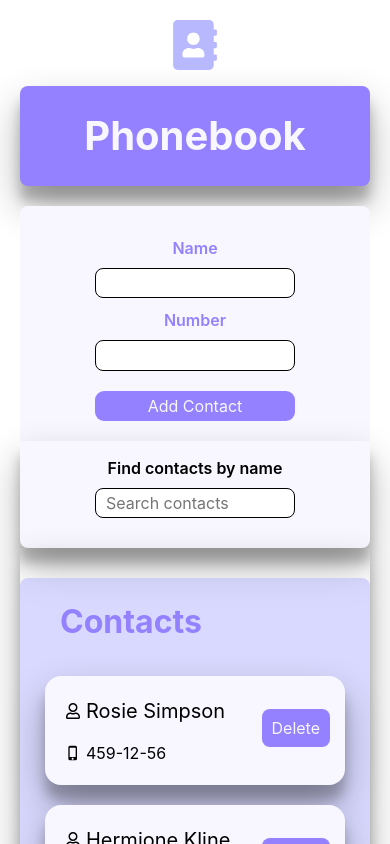
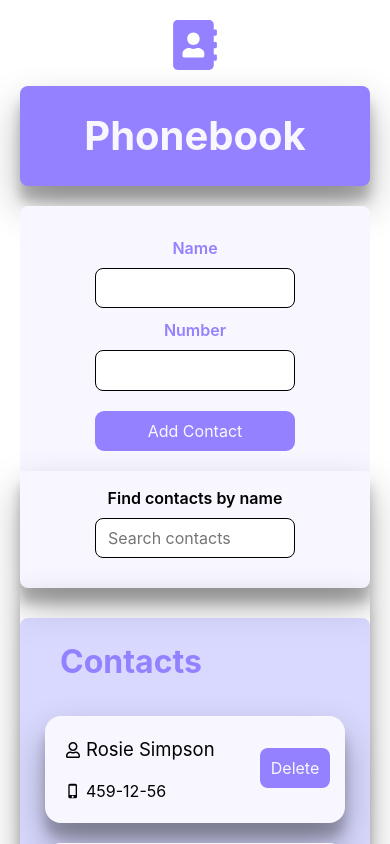
Before and after one commit to DennisUser1/react-hw-03, a React (Vite) app: page / in a window 390 px wide. Shown: the top 844 px of the page. Built offline with nearby package versions, Linux system fonts and the light colour scheme.

Commit message:
v.1.2. Fixed bugs - New contacts are now added at the beginning of the list

```diff
--- a/src/App.css
+++ b/src/App.css
@@ -1,7 +1,8 @@
 .iconBook {
-  color: #b8b8ff;
+  color: #9381ff;
   display: block;
   margin: 0 auto 16px auto;
+  font-size: 80px;
 }
 
 .mainTitle {
@@ -46,7 +47,9 @@
   display: flex;
   justify-content: center;
   align-items: center;
-  padding: 10px;
+  /* padding: 10px; */
+  width: 70px;
+  height: 40px;
   border-radius: 8px;
   border: none;
   background-color: #9381ff;
@@ -63,6 +66,10 @@
 }
 
 @media screen and (min-width: 300px) and (max-width: 460px) {
+  .iconBook {
+    font-size: 50px;
+  }
+
   .preTitle {
     text-align: left;
   }
--- a/src/App.jsx
+++ b/src/App.jsx
@@ -25,7 +25,7 @@ export default function App() {
 
   const addContact = (newContact) => {
     setContacts((prevContacts) => {
-      return [...prevContacts, newContact];
+      return [newContact, ...prevContacts];
     });
   };
 
@@ -57,7 +57,7 @@ export default function App() {
 
   return (
     <div className="cardBox">
-      <FaAddressBook size="50" className="iconBook"/>
+      <FaAddressBook className="iconBook"/>
       <h1 className="mainTitle">Phonebook</h1>
       <ContactForm addContact={addContact} />
       <SearchBox filterContacts={filter} setFilterContacts={setFilter} />
--- a/src/components/Contact/Contact.module.css
+++ b/src/components/Contact/Contact.module.css
@@ -6,6 +6,12 @@
 
 .name {
     font-size: 20px;
+    word-wrap: break-word;
+    /* word-break: break-all; */
+    word-break: keep-all;
+    hyphens: auto;
+    white-space: normal;
+    max-width: 170px;
 }
 
 .number {
@@ -23,7 +29,9 @@
     display: flex;
     justify-content: center;
     align-items: center;
-    padding: 10px;
+    /* padding: 10px; */
+    width: 70px;
+    height: 40px;
     border-radius: 8px;
     border: none;
     background-color: #9381ff;
@@ -38,3 +46,9 @@
 .deleteButton:hover {
     background-color: #b8b8ff;
 }
+
+@media screen and (min-width: 300px) and (max-width: 460px) {
+    .name {
+        font-size: 18.5px;
+    }
+}
--- a/src/components/ContactForm/ContactForm.module.css
+++ b/src/components/ContactForm/ContactForm.module.css
@@ -19,7 +19,7 @@
 
 .input {
     max-width: 200px;
-    padding: 5px 10px;
+    padding: 10px 12px;
     margin-bottom: 10px;
     border-radius: 8px;
     outline: none;
@@ -45,7 +45,7 @@
     justify-content: center;
     align-items: center;
     width: 200px;
-    height: 30px;
+    height: 40px;
     /* padding: 10px; */
     border-radius: 9px;
     border: none;
--- a/src/components/SearchBox/SearchBox.module.css
+++ b/src/components/SearchBox/SearchBox.module.css
@@ -24,7 +24,7 @@ label {
 
 input {
     max-width: 200px;
-    padding: 5px 10px;
+    padding: 10px 12px;
     margin-bottom: 10px;
     border-radius: 8px;
     outline: none;
--- a/src/main.jsx
+++ b/src/main.jsx
@@ -1,7 +1,8 @@
 import { StrictMode } from 'react';
 import { createRoot } from 'react-dom/client';
 import App from './App.jsx';
-import './index.css';
+import "./styles/variables.css";
+import "./styles/reset.css";
 import "modern-normalize";
 
 createRoot(document.getElementById('root')).render(
--- a/src/index.css
+++ b/src/styles/reset.css
@@ -1,11 +1,5 @@
-:root {
-  font-family: Inter, system-ui, Avenir, Helvetica, Arial, sans-serif;
-  line-height: 1.5;
-  font-weight: 400;
-  font-synthesis: none;
-  text-rendering: optimizeLegibility;
-  -webkit-font-smoothing: antialiased;
-  -moz-osx-font-smoothing: grayscale;
+body, html {
+    overflow-x: hidden;
 }
 
 h1,
--- /dev/null
+++ b/src/styles/variables.css
@@ -0,0 +1,9 @@
+:root {
+    font-family: Inter, system-ui, Avenir, Helvetica, Arial, sans-serif;
+    line-height: 1.5;
+    font-weight: 400;
+    font-synthesis: none;
+    text-rendering: optimizeLegibility;
+    -webkit-font-smoothing: antialiased;
+    -moz-osx-font-smoothing: grayscale;
+}
```
Also changed, not shown: assets/components.png (added), 1 other file (tests, documents, lock files or other folders).
